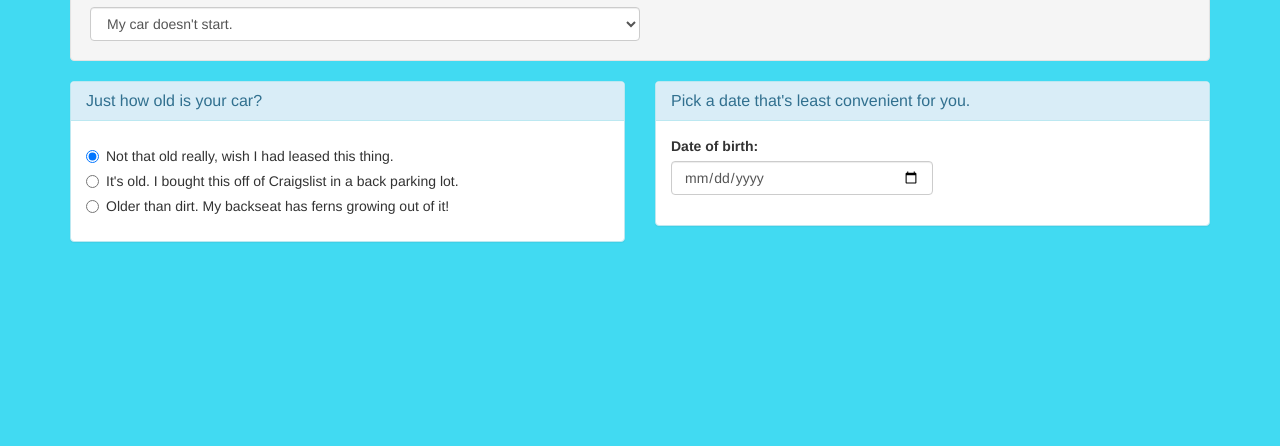
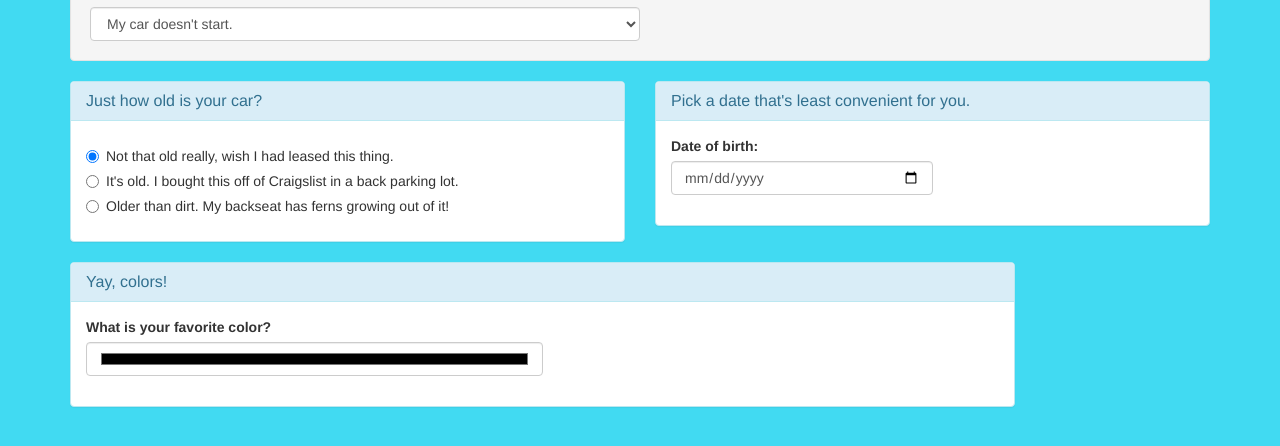
Before and after one commit to Evan-Alexander/survey, a plain HTML site: page index.html in a window 1280 px wide. Shown: the part 154-600 px from the top of the page. Drawn offline with Linux system fonts and the light colour scheme.

Commit message:
add color picker to project

```diff
--- a/index.html
+++ b/index.html
@@ -63,6 +63,21 @@
           </div>
         </div>
       </div>
+      <div class="row">
+        <div class="col-md-10">
+          <div class="panel panel-info">
+            <div class="panel-heading">
+              <h2 class="panel-title">Yay, colors!</h2>
+            </div>
+            <div class="panel-body">
+              <div class="form-group">
+                <label for="color">What is your favorite color?</label>
+                <input id="color" class="form-control" type="color">
+              </div>
+            </div>
+          </div>
+        </div>
+      </div>
     </div>
   </body>
 </html>
```
